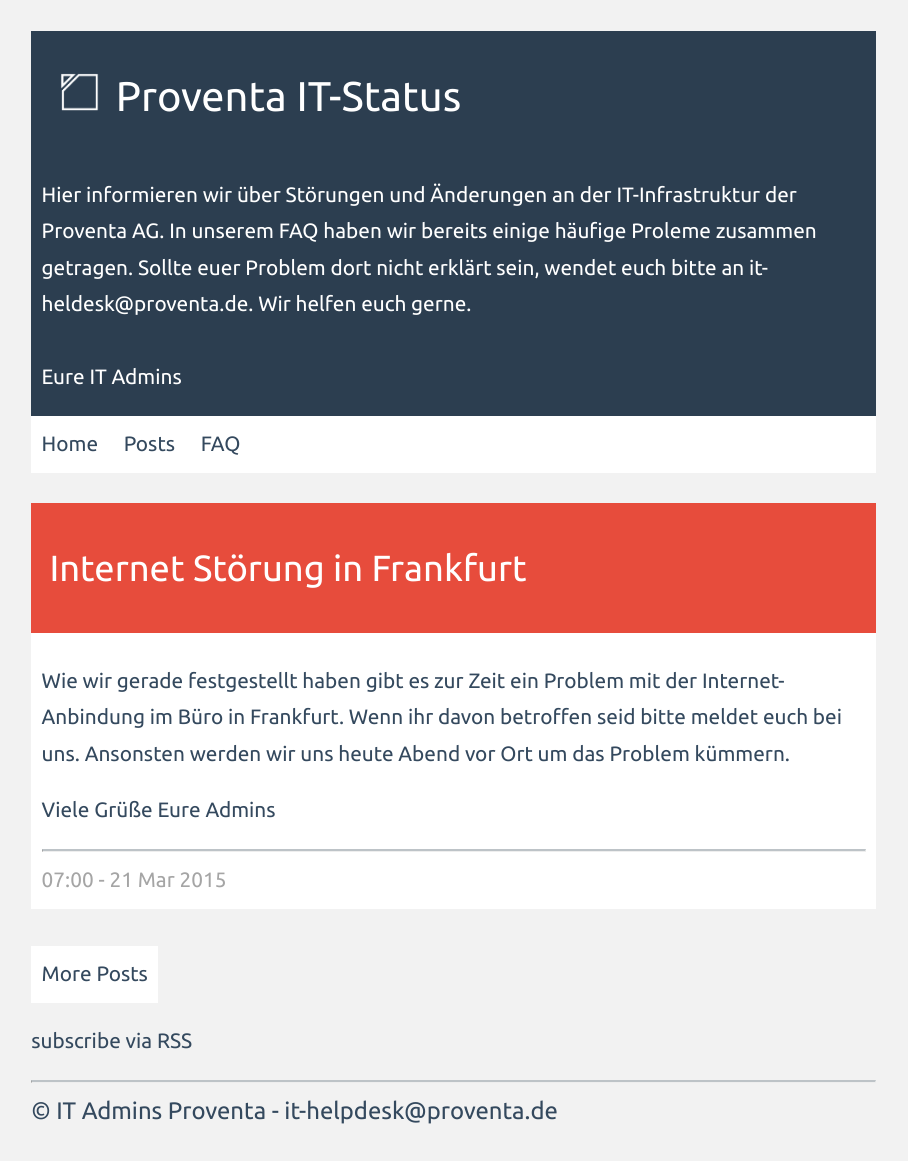
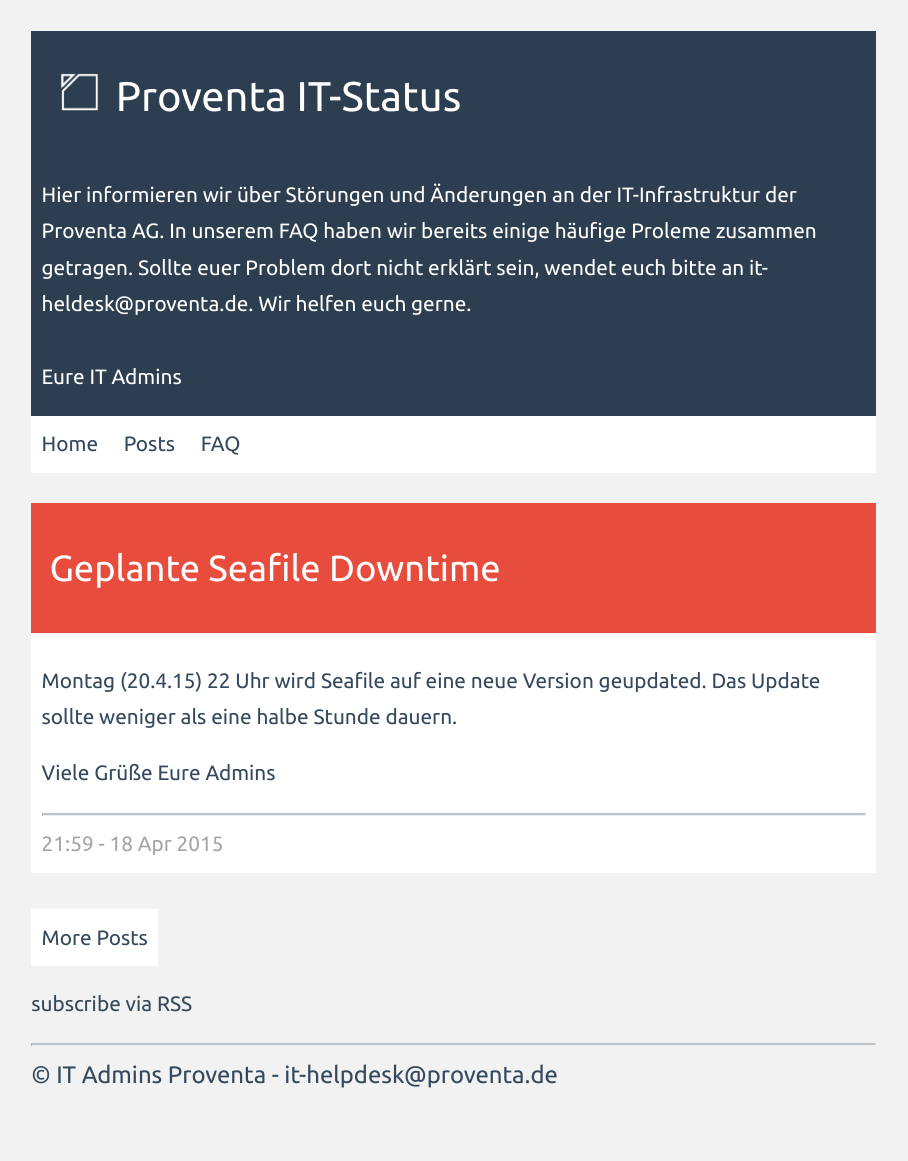
Before and after one commit to proventa/status, a Jekyll site: the page built from index.html, in a window 1280 px wide. Shown: the whole page, without its empty margins (0-908 px from the left). Built offline with Jekyll 4.4.1, drawn with Linux system fonts in a browser that asks for light colours; after the commit the page ends 1124 px from its top, so only the background shows below that.

Commit message:
new post: Geplante Seafile Downtime

```diff
--- a/_posts/2015-03-21-Internet-Störung-in-FFM.markdown
+++ b/_posts/2015-03-21-Internet-Störung-in-FFM.markdown
@@ -2,7 +2,7 @@
 layout: post
 title:  "Internet Störung in Frankfurt"
 date:   2015-03-21 07:00:00
-categories: active
+categories: done
 ---
 
 Wie wir gerade festgestellt haben gibt es zur Zeit ein Problem mit der Internet-Anbindung im Büro in Frankfurt. Wenn ihr davon betroffen seid bitte meldet euch bei uns. Ansonsten werden wir uns heute Abend vor Ort um das Problem kümmern.
--- /dev/null
+++ b/_posts/2015-04-20-Geplante-Seafile-Downtime.markdown
@@ -0,0 +1,11 @@
+---
+layout: post
+title:  "Geplante Seafile Downtime"
+date:   2015-04-18 21:59:27
+categories: active
+---
+
+Montag (20.4.15) 22 Uhr wird Seafile auf eine neue Version geupdated. Das Update sollte weniger als eine halbe Stunde dauern.
+
+Viele Grüße
+Eure Admins
```
